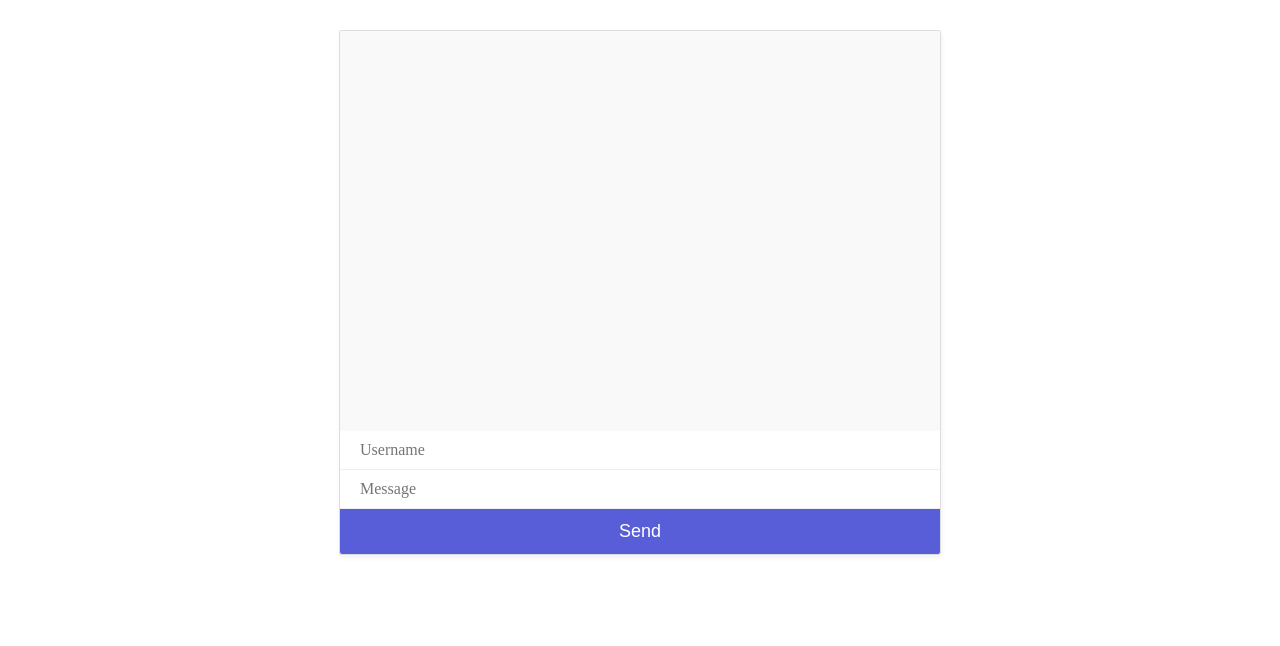
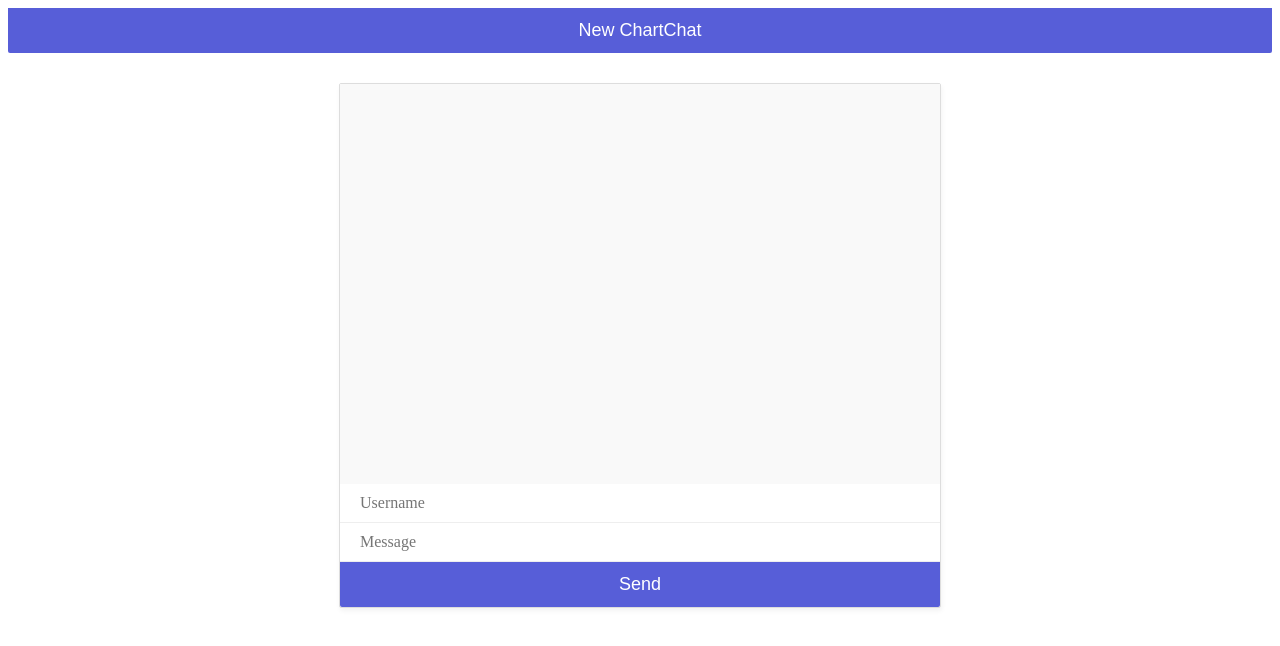
Before and after one commit to MartinoFabbro/T1, a website: page chat-folder/chat.html in a window 1280 px wide. Drawn offline with nearby package versions, Linux system fonts and the light colour scheme; no server answers.

Commit message:
Update and rename index.html to chat.html

```diff
--- a/chat-folder/index.html
+++ b/chat-folder/chat.html
@@ -2,11 +2,19 @@
 <html>
 <head>
   <meta chatset="utf-8">
-  <title>Chart Chat</title>
+  <title>ChartChat</title>
   <script src=https://cdnjs.cloudflare.com/ajax/libs/socket.io/2.1.1/socket.io.js></script>
   <link href="/chat.css" rel="stylesheet" />
 </head>
 <body>
+
+  <button onclick="chatWindow()">New ChartChat</button>
+<script>
+function chatWindow() {
+    window.open("http://localhost:8080");
+}
+</script>
+
   <div id="chart-chat">
     <div id="chat-window">
       <div id="feedback"></div>
```
